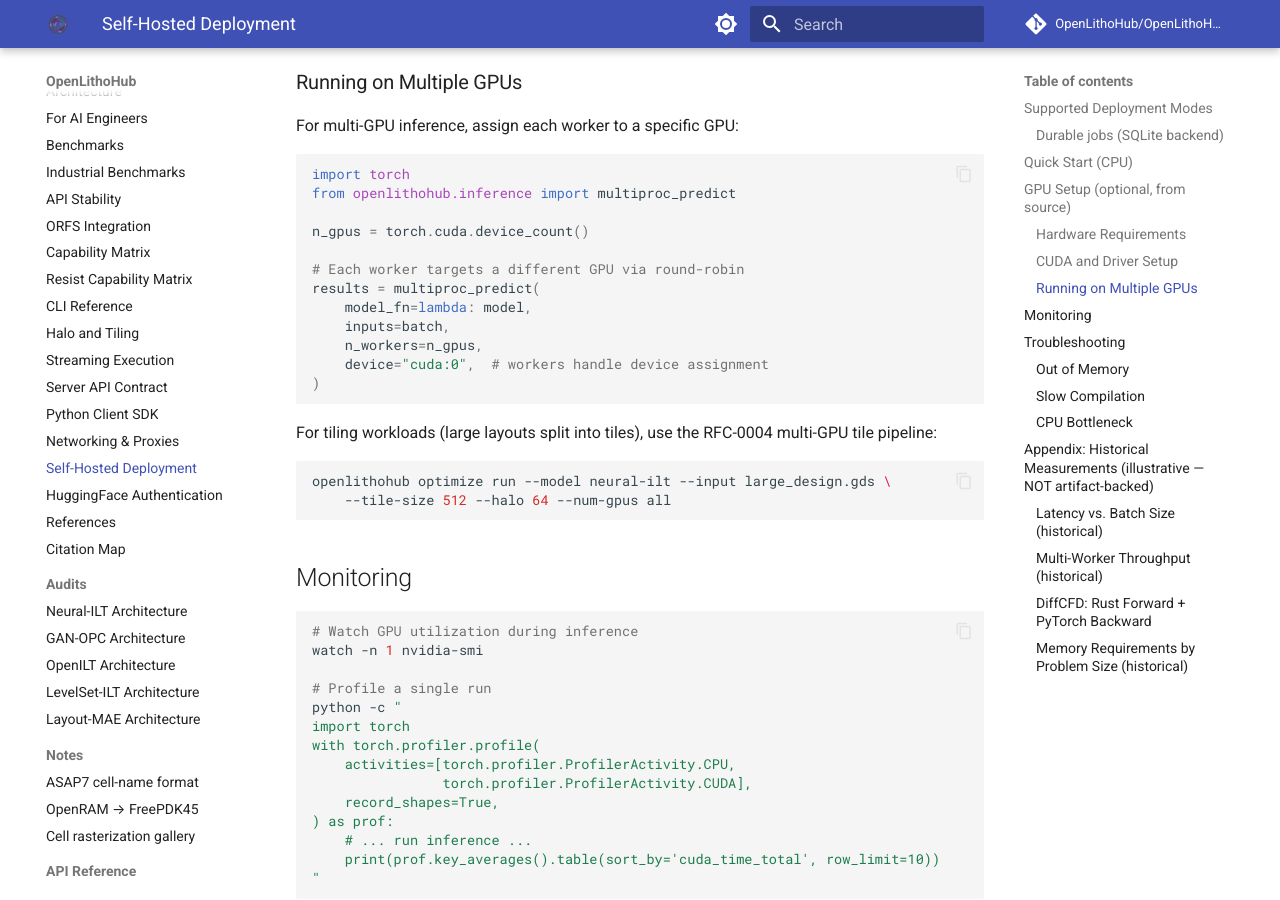
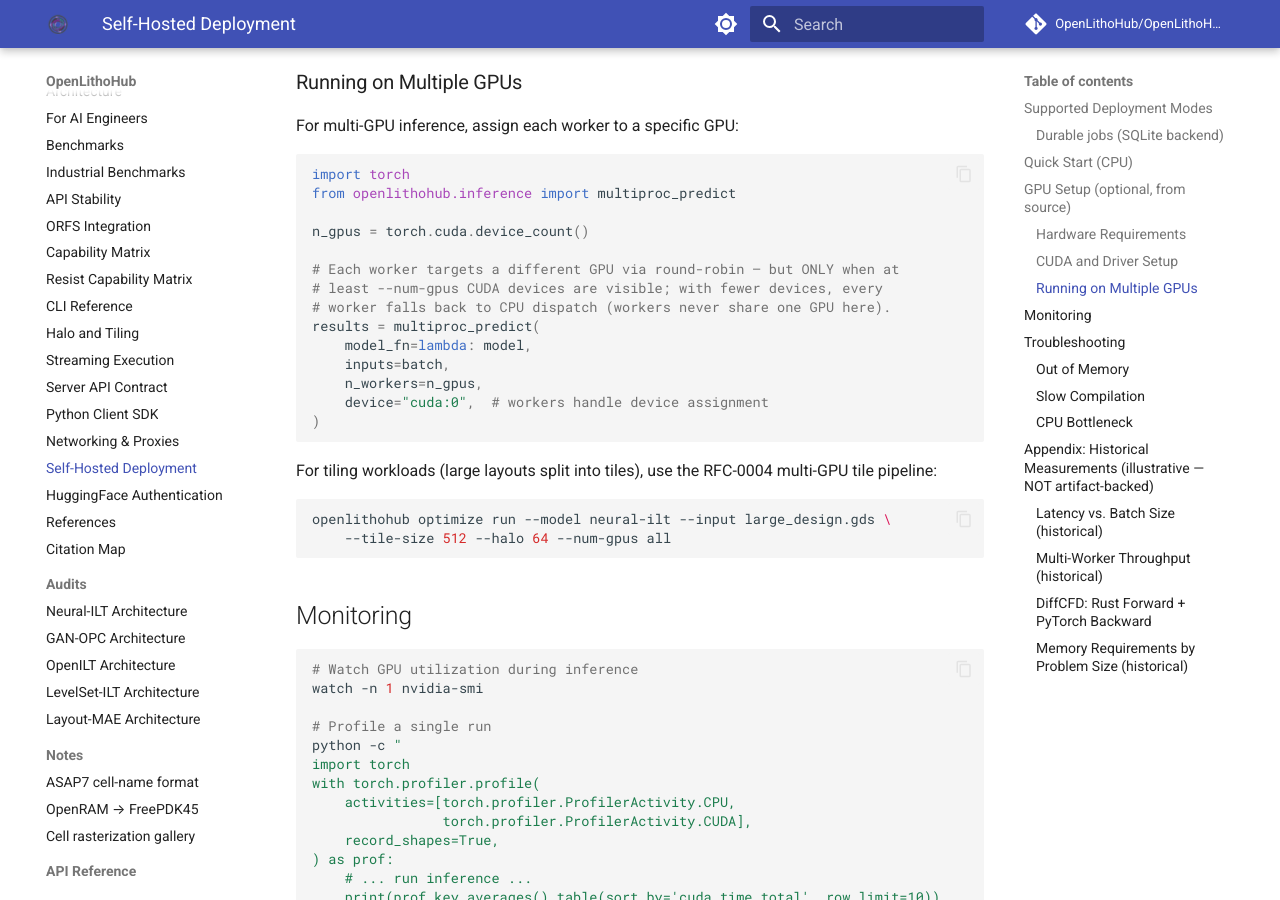
Before and after one commit to OpenLithoHub/OpenLithoHub, an MkDocs documentation site: the page built from docs/self_hosted_deployment.md, in a window 1280 px wide and 900 px high, scrolled down 3086 px. Built offline with MkDocs 1.6.1 and Material for MkDocs 9.7.7, drawn with Linux system fonts in a browser that asks for light colours; comment, search, counter and statistics services are not loaded.

Commit message:
docs(gpu): PR-G G0 — close claim drift, precise multi-GPU fallback semantics, host-RAM wording
- cli-reference/self_hosted_deployment: worker i pins cuda:i ONLY when at
  least --num-gpus CUDA devices are visible; otherwise every worker falls
  back to CPU dispatch (workers never share one GPU) — the fallback
  condition is now stated wherever round-robin is claimed
- architecture.md + multiproc docstring: SharedStateDictServer shares
  HOST RAM (POSIX shared memory), not VRAM; workers materialize their own
  tensors — distribution infrastructure, not zero-copy shared GPU
  allocation
- historical GPU tables in self_hosted_deployment.md were already labeled
  'illustrative — NOT artifact-backed' and stay excluded from authority
- CHANGELOG: PR-G phase-1 entry (G1 index, G2 device policy, G3 batching;
  v2 benchmark authority explicitly deferred per roadmap §26)

```diff
--- a/docs/self_hosted_deployment.md
+++ b/docs/self_hosted_deployment.md
@@ -117,7 +117,9 @@
 
 n_gpus = torch.cuda.device_count()
 
-# Each worker targets a different GPU via round-robin
+# Each worker targets a different GPU via round-robin — but ONLY when at
+# least --num-gpus CUDA devices are visible; with fewer devices, every
+# worker falls back to CPU dispatch (workers never share one GPU here).
 results = multiproc_predict(
     model_fn=lambda: model,
     inputs=batch,
```
Also changed, not shown: CHANGELOG.md (+1 -0 lines), docs/architecture.md (+3 -0 lines), docs/cli-reference.md (+1 -1 lines).
